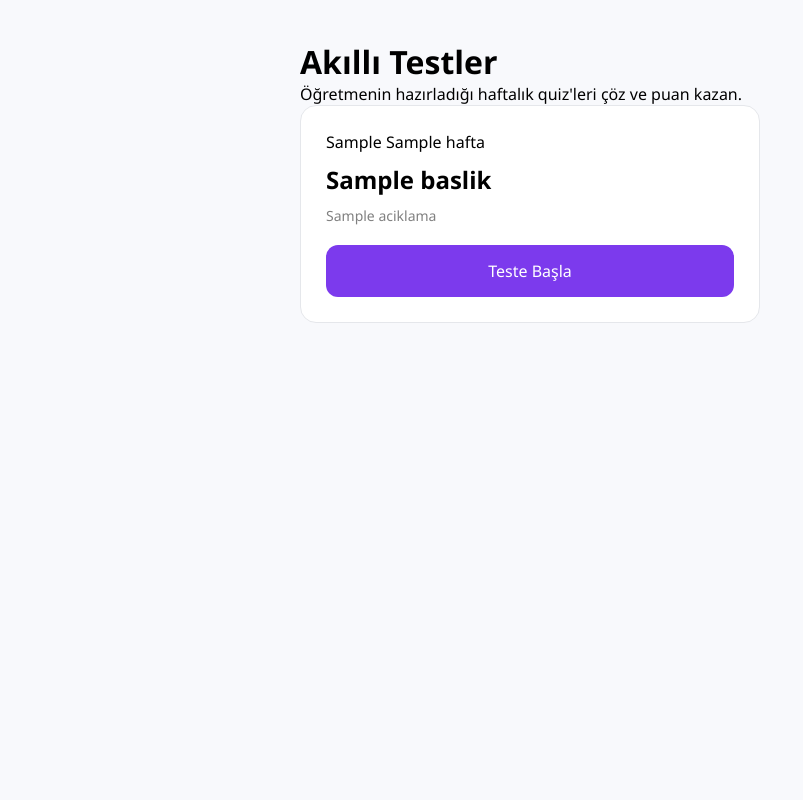
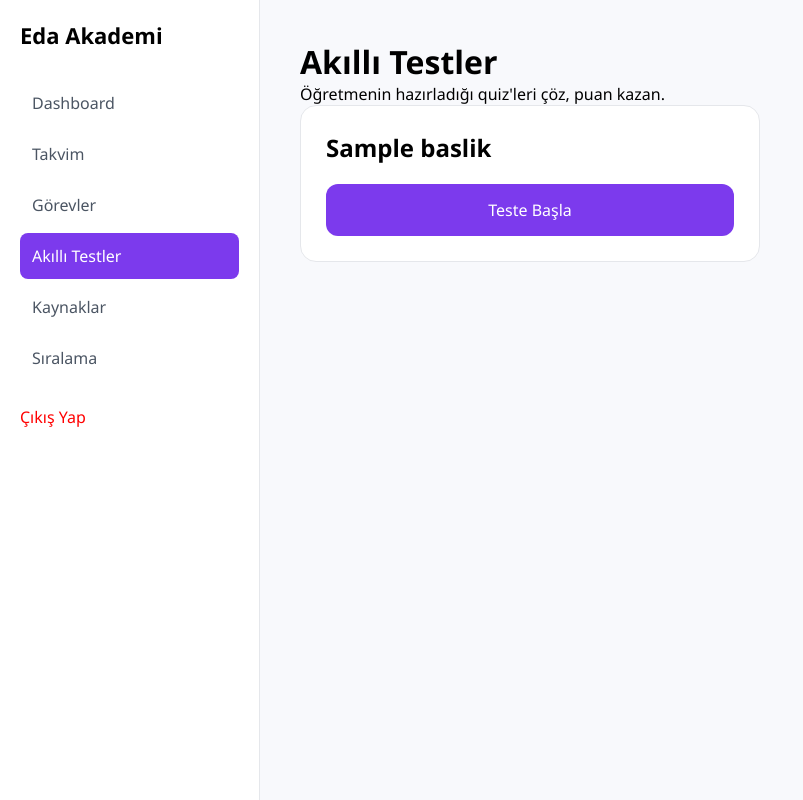
Before and after one commit to dertlimehmetsalih286-cyber/eda-akedemi, a Flask app: template templates/ogrenci_testler.html in a window 1280 px wide. Shown: the whole page, without its empty margins (0-803 px from the left). Run offline with Flask 3, Linux system fonts and the light colour scheme; the template is opened without the code that fills it: most values are stand-ins (such as "Sample title", 1, 10 or a date in 2020).

Commit message:
Update ogrenci_testler.html

```diff
--- a/templates/ogrenci_testler.html
+++ b/templates/ogrenci_testler.html
@@ -4,16 +4,22 @@
     <meta charset="UTF-8">
     <title>Eda Akademi - Akıllı Testler</title>
     <style>
-        /* (Önceki sayfalardaki sidebar CSS'lerin aynı kalmalı) */
         * { margin:0; padding:0; box-sizing:border-box; font-family:'Segoe UI', sans-serif; }
         body { display:flex; background:#f8f9fc; min-height:100vh; }
-        .main-content { flex-grow:1; padding:40px; margin-left:260px; }
+
+        /* SIDEBAR TASARIMI (Tüm sayfalarla aynı) */
+        .sidebar { width:260px; background:white; border-right:1px solid #e5e7eb; position:fixed; height:100vh; z-index:1000; padding:20px; }
+        .logo-container { font-weight:bold; font-size:22px; margin-bottom:30px; display:flex; align-items:center; gap:10px; }
+        .nav-link { display:block; padding:12px; text-decoration:none; color:#4b5563; font-weight:500; border-radius:8px; margin-bottom:5px; }
+        .nav-link.active { background:#7c3aed; color:white; }
+
+        .main-content { margin-left:260px; padding:40px; width:calc(100% - 260px); }
 
         /* Kart Tasarımı */
         .quiz-grid { display:grid; grid-template-columns:repeat(auto-fill, minmax(350px, 1fr)); gap:20px; }
         .quiz-card { background:white; padding:25px; border-radius:16px; border:1px solid #e5e7eb; }
 
-        /* Test Modal (Sınav Ekranı) */
+        /* Test Modal */
         .modal { position:fixed; top:0; left:0; width:100%; height:100%; background:white; z-index:9999; padding:50px; display:none; overflow-y:auto; }
         .progress-bar { height:8px; background:#e5e7eb; border-radius:4px; margin-bottom:30px; }
         .progress-fill { height:100%; background:#7c3aed; border-radius:4px; width:0%; transition:0.3s; }
@@ -22,24 +28,35 @@
         .btn-purple { background:#7c3aed; color:white; border:none; padding:15px 30px; border-radius:12px; font-size:16px; cursor:pointer; width:100%; }
 
         /* Sonuç Analizi */
-        .sonuc-kutu { text-align:center; max-width:600px; margin:auto; }
-        .cevap-karti { background:#f9fafb; padding:20px; border-radius:12px; margin:15px 0; text-align:left; border:1px solid #e5e7eb; }
+        .sonuc-karti { background:#f9fafb; padding:20px; border-radius:12px; margin:15px 0; border:1px solid #e5e7eb; }
         .dogru-cik { background:#dcfce7; border-color:#22c55e; }
         .yanlis-cik { background:#fee2e2; border-color:#ef4444; }
     </style>
 </head>
 <body>
+
+    <aside class="sidebar">
+        <div class="logo-container">Eda Akademi</div>
+        <nav>
+            <a href="/ogrenci" class="nav-link">Dashboard</a>
+            <a href="/ogrenci_takvim" class="nav-link">Takvim</a>
+            <a href="/ogrenci_gorevler" class="nav-link">Görevler</a>
+            <a href="/ogrenci_testler" class="nav-link active">Akıllı Testler</a>
+            <a href="/ogrenci_kaynaklar" class="nav-link">Kaynaklar</a>
+            <a href="/ogrenci_siralama" class="nav-link">Sıralama</a>
+        </nav>
+        <div style="margin-top:auto; padding-top:20px;"><a href="/logout" style="color:red; text-decoration:none;">Çıkış Yap</a></div>
+    </aside>
+
     <main class="main-content">
         <h1 class="page-title">Akıllı Testler</h1>
-        <p class="page-subtitle">Öğretmenin hazırladığı haftalık quiz'leri çöz ve puan kazan.</p>
+        <p class="page-subtitle">Öğretmenin hazırladığı quiz'leri çöz, puan kazan.</p>
 
         <div class="quiz-grid">
             {% for q in quizler %}
             <div class="quiz-card">
-                <span class="tag-lgs">{{ q.sinav_turu }}</span> <span class="tag-hafta">{{ q.hafta }}</span>
-                <h2 style="margin:10px 0;">{{ q.baslik }}</h2>
-                <p style="color:gray; font-size:14px; margin-bottom:20px;">{{ q.aciklama }}</p>
-                <button class="btn-purple" onclick="sinaviBaslat('{{ q.id }}')">Teste Başla</button>
+                <h2>{{ q.baslik }}</h2>
+                <button class="btn-purple" style="margin-top:20px;" onclick="sinaviBaslat('{{ q.id }}')">Teste Başla</button>
             </div>
             {% endfor %}
         </div>
@@ -60,10 +77,10 @@
 
         function soruEkraniCiz() {
             let s = aktifSorular[index];
-            let ilerleme = (index / aktifSorular.length) * 100;
+            let ilerleme = ((index) / aktifSorular.length) * 100;
             document.getElementById('sinav-alani').innerHTML = `
-                <div class="soru-kutu" style="max-width:700px; margin:auto;">
-                    <div style="display:flex; justify-content:space-between; margin-bottom:10px;"><span>Soru ${index+1}/${aktifSorular.length}</span><span>%${ilerleme.toFixed(0)} tamamlandı</span></div>
+                <div style="max-width:700px; margin:auto;">
+                    <div style="display:flex; justify-content:space-between; margin-bottom:10px;"><span>Soru ${index+1}/${aktifSorular.length}</span></div>
                     <div class="progress-bar"><div class="progress-fill" style="width:${ilerleme}%"></div></div>
                     <h2 style="margin-bottom:30px;">${s.soru_metni}</h2>
                     ${['A','B','C','D'].map(h => `<div class="sik" onclick="cevapVer('${h}')">${h}) ${s[h.toLowerCase()]}</div>`).join('')}
@@ -79,13 +96,13 @@
         }
 
         function sonucGoster() {
-            let html = `<div class="sonuc-karti"><h1>%${(skor/aktifSorular.length*100).toFixed(0)}</h1>
-                        <p>${skor}/${aktifSorular.length} doğru</p>
+            let html = `<div style="max-width:600px; margin:auto; text-align:center;">
+                        <h1>Test Bitti!</h1>
+                        <div style="font-size:40px; font-weight:bold; margin:20px;">%${(skor/aktifSorular.length*100).toFixed(0)}</div>
                         <button class="btn-purple" style="margin:20px 0;">+10 Puan kazandın! 🎉</button><h3>CEVAPLAR</h3>`;
-
             cevaplar.forEach((c, i) => {
-                let durumu = c.secim === c.soru.dogru ? 'dogru-cik' : 'yanlis-cik';
-                html += `<div class="cevap-karti ${durumu}">
+                let durum = c.secim === c.soru.dogru ? 'dogru-cik' : 'yanlis-cik';
+                html += `<div class="sonuc-karti ${durum}">
                             <p>${i+1}. ${c.soru.soru_metni}</p>
                             <p><b>Doğru Cevap:</b> ${c.soru.dogru}</p>
                             <p style="font-size:13px;"><i>${c.soru.cozum}</i></p>
```
